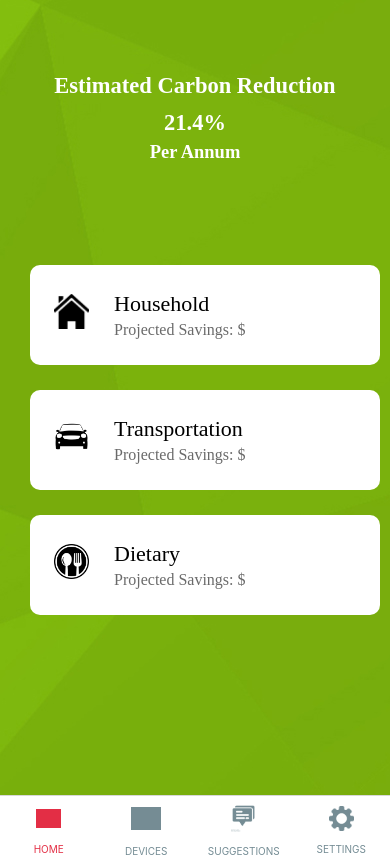
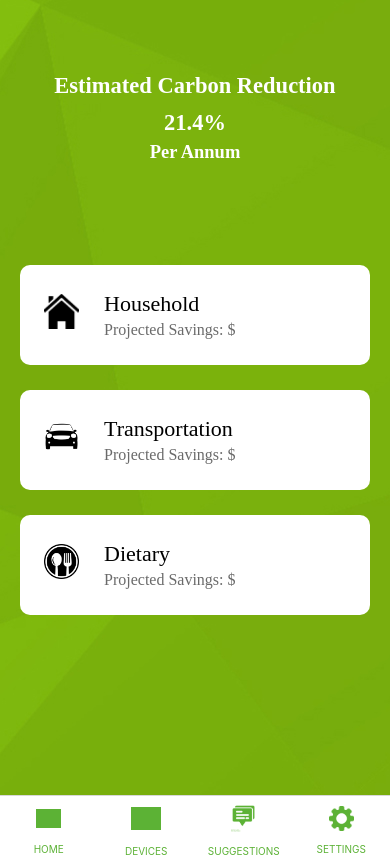
Before and after one commit to tahahashmat/EcoPal, a React Native app: screen /Home in a window 390 px wide. Built offline with nearby package versions, Linux system fonts and the light colour scheme; no server answers; grey boxes are pictures that could not be loaded.

Commit message:
changes to front end

```diff
--- a/package.json
+++ b/package.json
@@ -29,6 +29,7 @@
     "react-native-safe-area-context": "^3.3.2",
     "react-native-screens": "3.8.0",
     "react-native-svg": "^12.1.1",
+    "react-native-table-component": "^1.2.1",
     "react-native-vector-icons": "^9.0.0",
     "react-native-web": "0.17.1",
     "react-navigation-drawer": "^2.7.1",
--- a/screens/Breakfast.js
+++ b/screens/Breakfast.js
@@ -1,8 +1,8 @@
 import React, { useEffect, useState, useContext } from "react";
-
-import { View, ScrollView, Text, TouchableOpacity, StyleSheet } from "react-native";
-import { Overlay } from "react-native-elements";
+import { View, ScrollView, Text, TouchableOpacity, StyleSheet, FlatList } from "react-native";
+import { Overlay, Icon } from "react-native-elements";
 import DropDownPicker from "react-native-dropdown-picker";
+import { Table, Row, Rows } from 'react-native-table-component';
 import { StateContext } from "./StateProvider";
 import {db, firebase} from "../firebase"
 
@@ -230,23 +230,43 @@ const Breakfast = () => {
 
   return (
     <ScrollView style={{ height: "100%" }}>
-      <View style={{ display: "flex", flex: 1,  alignItems: "center", paddingTop: 40,  }}>
-      <Text style={{ fontSize: 36, fontWeight: "bold", marginBottom: 20 }}>
+      <View style={{ display: "flex", flex: 1,  alignItems: "center", paddingTop: 40 }}>
+
+      {/* Main Heading */}
+
+      <Text style={{ fontSize: 30, fontWeight: "bold", marginBottom: 20, marginTop: 30 }}>
         Food Items
       </Text>
-      {breakfastListItems.map((item) => (
-        <View style={{ flexDirection: "row",  alignItems: "center", paddingTop: 40,  }}>
-        <Text style={{ fontSize: 20 }}>
-          {item.type},{item.servings}
-        </Text>
-        <TouchableOpacity style={styles.editButton} onPress={() => handleDelete(item)}>
-          <Text style={{color: "white", fontWeight: "bold"}}>Delete</Text>
+
+      {/* Adding All the Items in a drop down */}
+
+      <View style={styles.wrapper}>
+            <Text style={styles.row1}> Item </Text>
+            <Text style={styles.row1}> Serving </Text>
+      </View>
+
+    {breakfastListItems.map((item) => (
+
+     <View style={styles.tableList} >
+
+          <View style={styles.wrapper}>
+            <Text style={styles.row2}> {item.type} </Text>
+            <Text style={styles.row3}> {item.servings} </Text>
+        <TouchableOpacity style={styles.deleteButton} onPress={() => handleDelete(item)}>
+          <Icon name= "delete" color= "white"/>
         </TouchableOpacity>
-        </View>
+
+          </View>
+
+
+      </View>
+
       ))}
-      <TouchableOpacity style={styles.button} onPress={toggleOverlay}>
-        <Text style={styles.buttonText}>Add Item</Text>
+
+      <TouchableOpacity style={styles.floatingActionButton} onPress={toggleOverlay}>
+        <Icon name='add' color="white"/>
       </TouchableOpacity>
+
       <Overlay
         overlayStyle={{ borderRadius: 10, margin: 10 }}
         isVisible={visible}
@@ -322,13 +342,16 @@ const styles = StyleSheet.create({
     alignItems: "center",
     marginTop: 40,
   },
-  editButton: {
+  deleteButton: {
     backgroundColor: "#228B22",
-    width: 100,
-    padding: 5,
-    borderRadius: 10,
-    alignItems: "center",
-    marginLeft: 20,
+    width: 35,
+    height: 35,
+    padding: 2,
+    borderRadius: 50,
+    marginLeft: 10,
+    marginRight: 10,
+    justifyContent:'center',
+    alignItems: 'center',
   },
   buttonText: {
     color: "white",
@@ -363,6 +386,61 @@ const styles = StyleSheet.create({
     alignItems: "center",
     flexDirection: "row",
     flex: 4,
-    marginRight: 10,
   },
+
+  tableList:{
+    flex:1,
+    width: '100%',
+  },
+
+  wrapper:{
+    flexDirection:'row',
+    flexWrap:'wrap',
+    borderBottomWidth: 1,
+  },
+
+  row1:{
+    width:'100%',
+    flex:1,
+    fontSize: 15,
+    paddingHorizontal: 2,
+    paddingVertical: 10,
+    alignItems: "center",
+    fontWeight: "bold"
+  },
+
+  row2:{
+    width:'100%',
+    flex:1,
+    fontSize: 15,
+    paddingHorizontal: 2,
+    paddingVertical: 10,
+    alignItems: "center",
+  },
+
+  row3:{
+    width:'100%',
+    flex:1,
+    fontSize: 15,
+    paddingHorizontal: 2,
+    paddingVertical: 10,
+    marginLeft: 70,
+    alignItems: "center",
+  },
+
+
+  floatingActionButton: {
+    position:'absolute',
+    backgroundColor: 'green',
+    width: 55,
+    height: 55,
+    top: 680,
+    left: 300,
+    zIndex:5,
+    borderRadius:100,
+    justifyContent:'center',
+    alignItems: 'center',
+  },
+
+
 });
--- a/screens/Dinner.js
+++ b/screens/Dinner.js
@@ -1,8 +1,8 @@
 import React, { useEffect, useState, useContext } from "react";
-
-import { View, ScrollView, Text, TouchableOpacity, StyleSheet } from "react-native";
-import { Overlay } from "react-native-elements";
+import { View, ScrollView, Text, TouchableOpacity, StyleSheet, FlatList } from "react-native";
+import { Overlay, Icon } from "react-native-elements";
 import DropDownPicker from "react-native-dropdown-picker";
+import { Table, Row, Rows } from 'react-native-table-component';
 import { StateContext } from "./StateProvider";
 import {db, firebase} from "../firebase"
 
@@ -227,23 +227,43 @@ const Dinner = () => {
 
   return (
     <ScrollView style={{ height: "100%" }}>
-      <View style={{ display: "flex", flex: 1,  alignItems: "center", paddingTop: 40,  }}>
-      <Text style={{ fontSize: 36, fontWeight: "bold", marginBottom: 20 }}>
+      <View style={{ display: "flex", flex: 1,  alignItems: "center", paddingTop: 40 }}>
+
+      {/* Main Heading */}
+
+      <Text style={{ fontSize: 30, fontWeight: "bold", marginBottom: 20, marginTop: 30 }}>
         Food Items
       </Text>
-      {dinnerListItems.map((item) => (
-        <View style={{ flexDirection: "row",  alignItems: "center", paddingTop: 40,  }}>
-        <Text style={{ fontSize: 20 }}>
-          {item.type},{item.servings}
-        </Text>
-        <TouchableOpacity style={styles.editButton} onPress={() => handleDelete(item)}>
-          <Text style={{color: "white", fontWeight: "bold"}}>Delete</Text>
+
+      {/* Adding All the Items in a drop down */}
+
+      <View style={styles.wrapper}>
+            <Text style={styles.row1}> Item </Text>
+            <Text style={styles.row1}> Serving </Text>
+      </View>
+
+    {dinnerListItems.map((item) => (
+
+     <View style={styles.tableList} >
+
+          <View style={styles.wrapper}>
+            <Text style={styles.row2}> {item.type} </Text>
+            <Text style={styles.row3}> {item.servings} </Text>
+        <TouchableOpacity style={styles.deleteButton} onPress={() => handleDelete(item)}>
+          <Icon name= "delete" color= "white"/>
         </TouchableOpacity>
-        </View>
+
+          </View>
+
+
+      </View>
+
       ))}
-      <TouchableOpacity style={styles.button} onPress={toggleOverlay}>
-        <Text style={styles.buttonText}>Add Item</Text>
+
+      <TouchableOpacity style={styles.floatingActionButton} onPress={toggleOverlay}>
+        <Icon name='add' color="white"/>
       </TouchableOpacity>
+
       <Overlay
         overlayStyle={{ borderRadius: 10, margin: 10 }}
         isVisible={visible}
@@ -319,13 +339,16 @@ const styles = StyleSheet.create({
     alignItems: "center",
     marginTop: 40,
   },
-  editButton: {
+  deleteButton: {
     backgroundColor: "#228B22",
-    width: 100,
-    padding: 5,
-    borderRadius: 10,
-    alignItems: "center",
-    marginLeft: 20,
+    width: 35,
+    height: 35,
+    padding: 2,
+    borderRadius: 50,
+    marginLeft: 10,
+    marginRight: 10,
+    justifyContent:'center',
+    alignItems: 'center',
   },
   buttonText: {
     color: "white",
@@ -362,4 +385,60 @@ const styles = StyleSheet.create({
     flex: 4,
     marginRight: 10,
   },
+
+  tableList:{
+    flex:1,
+    width: '100%',
+  },
+
+  wrapper:{
+    flexDirection:'row',
+    flexWrap:'wrap',
+    borderBottomWidth: 1,
+  },
+
+  row1:{
+    width:'100%',
+    flex:1,
+    fontSize: 15,
+    paddingHorizontal: 2,
+    paddingVertical: 10,
+    alignItems: "center",
+    fontWeight: "bold"
+  },
+
+  row2:{
+    width:'100%',
+    flex:1,
+    fontSize: 15,
+    paddingHorizontal: 2,
+    paddingVertical: 10,
+    alignItems: "center",
+  },
+
+  row3:{
+    width:'100%',
+    flex:1,
+    fontSize: 15,
+    paddingHorizontal: 2,
+    paddingVertical: 10,
+    marginLeft: 70,
+    alignItems: "center",
+  },
+
+
+  floatingActionButton: {
+    position:'absolute',
+    backgroundColor: 'green',
+    width: 55,
+    height: 55,
+    top: 680,
+    left: 300,
+    zIndex:5,
+    borderRadius:100,
+    justifyContent:'center',
+    alignItems: 'center',
+  },
+
+
 });
--- a/screens/Home.js
+++ b/screens/Home.js
@@ -18,7 +18,7 @@ const Home = ({ navigation }) => {
       />
       <HomeStack.Screen options={{}} name="Household" component={Household} />
       <HomeStack.Screen
-        options={{}}
+        options={{headerShown: false}}
         name="Transportation"
         component={Transportation}
       />
--- a/screens/HomeScreen.js
+++ b/screens/HomeScreen.js
@@ -40,11 +40,11 @@ const HomeScreen = () => {
                                 style={{
                                     width: 25,
                                     height: 25,
-                                    tintColor: focused ? '#e32f45' : '#748c94',
+                                    tintColor: focused ? '#5cb236' : '#5cb236',
                                 }}
                             />
                             <Text
-                                style={{color: focused ? '#e32f45' : '#748c94', fontSize: 10}}> HOME
+                                style={{color: focused ? '#5cb236' : '#5cb236', fontSize: 10}}> HOME
                             </Text>
                         </View>
                     ),
@@ -63,11 +63,11 @@ const HomeScreen = () => {
                                 style={{
                                     width: 30,
                                     height: 30,
-                                    tintColor: focused ? '#e32f45' : '#748c94',
+                                    tintColor: focused ? '#5cb236' : '#5cb236',
                                 }}
                             />
                             <Text
-                                style={{color: focused ? '#e32f45' : '#748c94', fontSize: 10}}> DEVICES
+                                style={{color: focused ? '#5cb236' : '#5cb236', fontSize: 10}}> DEVICES
                             </Text>
                         </View>
                     ),
@@ -86,11 +86,11 @@ const HomeScreen = () => {
                                 style={{
                                     width: 30,
                                     height: 30,
-                                    tintColor: focused ? '#e32f45' : '#748c94',
+                                    tintColor: focused ? '#5cb236' : '#5cb236',
                                 }}
                             />
                             <Text
-                                style={{color: focused ? '#e32f45' : '#748c94', fontSize: 10}}> SUGGESTIONS
+                                style={{color: focused ? '#5cb236' : '#5cb236', fontSize: 10}}> SUGGESTIONS
                             </Text>
                         </View>
                     ),
@@ -108,11 +108,11 @@ const HomeScreen = () => {
                                 style={{
                                     width: 25,
                                     height: 25,
-                                    tintColor: focused ? '#e32f45' : '#748c94',
+                                    tintColor: focused ? '#5cb236' : '#5cb236',
                                 }}
                             />
                             <Text
-                                style={{color: focused ? '#e32f45' : '#748c94', fontSize: 10}}> SETTINGS
+                                style={{color: focused ? '#5cb236' : '#5cb236', fontSize: 10}}> SETTINGS
                             </Text>
                         </View>
                     ),
@@ -126,7 +126,7 @@ const HomeScreen = () => {
 
 const styles = StyleSheet.create({
     shadow: {
-        shadowColor: '#7F5DF0',
+        shadowColor: '#49dd08',
         shadowOffset: {
             width: 0,
             height: 10,
--- a/screens/Lunch.js
+++ b/screens/Lunch.js
@@ -1,8 +1,8 @@
 import React, { useEffect, useState, useContext } from "react";
-
-import { View, ScrollView, Text, TouchableOpacity, StyleSheet } from "react-native";
-import { Overlay } from "react-native-elements";
+import { View, ScrollView, Text, TouchableOpacity, StyleSheet, FlatList } from "react-native";
+import { Overlay, Icon } from "react-native-elements";
 import DropDownPicker from "react-native-dropdown-picker";
+import { Table, Row, Rows } from 'react-native-table-component';
 import { StateContext } from "./StateProvider";
 import {db, firebase} from "../firebase"
 
@@ -227,23 +227,43 @@ const Lunch = () => {
 
   return (
     <ScrollView style={{ height: "100%" }}>
-    <View style={{ display: "flex", flex: 1,  alignItems: "center", paddingTop: 40,  }}>
-      <Text style={{ fontSize: 36, fontWeight: "bold", marginBottom: 20 }}>
+      <View style={{ display: "flex", flex: 1,  alignItems: "center", paddingTop: 40 }}>
+
+      {/* Main Heading */}
+
+      <Text style={{ fontSize: 30, fontWeight: "bold", marginBottom: 20, marginTop: 30 }}>
         Food Items
       </Text>
-      {lunchListItems.map((item) => (
-        <View style={{ flexDirection: "row",  alignItems: "center", paddingTop: 40,  }}>
-        <Text style={{ fontSize: 20 }}>
-          {item.type},{item.servings}
-        </Text>
-        <TouchableOpacity style={styles.editButton} onPress={() => handleDelete(item)}>
-          <Text style={{color: "white", fontWeight: "bold"}}>Delete</Text>
+
+      {/* Adding All the Items in a drop down */}
+
+      <View style={styles.wrapper}>
+            <Text style={styles.row1}> Item </Text>
+            <Text style={styles.row1}> Serving </Text>
+      </View>
+
+    {lunchListItems.map((item) => (
+
+     <View style={styles.tableList} >
+
+          <View style={styles.wrapper}>
+            <Text style={styles.row2}> {item.type} </Text>
+            <Text style={styles.row3}> {item.servings} </Text>
+        <TouchableOpacity style={styles.deleteButton} onPress={() => handleDelete(item)}>
+          <Icon name= "delete" color= "white"/>
         </TouchableOpacity>
-        </View>
+
+          </View>
+
+
+      </View>
+
       ))}
-      <TouchableOpacity style={styles.button} onPress={toggleOverlay}>
-        <Text style={styles.buttonText}>Add Item</Text>
+
+      <TouchableOpacity style={styles.floatingActionButton} onPress={toggleOverlay}>
+        <Icon name='add' color="white"/>
       </TouchableOpacity>
+
       <Overlay
         overlayStyle={{ borderRadius: 10, margin: 10 }}
         isVisible={visible}
@@ -319,13 +339,16 @@ const styles = StyleSheet.create({
     alignItems: "center",
     marginTop: 40,
   },
-  editButton: {
+  deleteButton: {
     backgroundColor: "#228B22",
-    width: 100,
-    padding: 5,
-    borderRadius: 10,
-    alignItems: "center",
-    marginLeft: 20,
+    width: 35,
+    height: 35,
+    padding: 2,
+    borderRadius: 50,
+    marginLeft: 10,
+    marginRight: 10,
+    justifyContent:'center',
+    alignItems: 'center',
   },
   buttonText: {
     color: "white",
@@ -362,4 +385,59 @@ const styles = StyleSheet.create({
     flex: 4,
     marginRight: 10,
   },
+  tableList:{
+    flex:1,
+    width: '100%',
+  },
+
+  wrapper:{
+    flexDirection:'row',
+    flexWrap:'wrap',
+    borderBottomWidth: 1,
+  },
+
+  row1:{
+    width:'100%',
+    flex:1,
+    fontSize: 15,
+    paddingHorizontal: 2,
+    paddingVertical: 10,
+    alignItems: "center",
+    fontWeight: "bold"
+  },
+
+  row2:{
+    width:'100%',
+    flex:1,
+    fontSize: 15,
+    paddingHorizontal: 2,
+    paddingVertical: 10,
+    alignItems: "center",
+  },
+
+  row3:{
+    width:'100%',
+    flex:1,
+    fontSize: 15,
+    paddingHorizontal: 2,
+    paddingVertical: 10,
+    marginLeft: 70,
+    alignItems: "center",
+  },
+
+
+  floatingActionButton: {
+    position:'absolute',
+    backgroundColor: 'green',
+    width: 55,
+    height: 55,
+    top: 680,
+    left: 300,
+    zIndex:5,
+    borderRadius:100,
+    justifyContent:'center',
+    alignItems: 'center',
+  },
+
+
 });
--- a/screens/MainShow.js
+++ b/screens/MainShow.js
@@ -95,7 +95,7 @@ const MainShow = ({ navigation }) => {
             width: 350,
             paddingVertical: SIZES.padding,
             paddingHorizontal: SIZES.padding,
-            marginLeft: 30,
+            marginLeft: 20,
             marginRight: SIZES.padding,
             borderRadius: 10,
             backgroundColor: COLORS.white,
@@ -130,7 +130,7 @@ const MainShow = ({ navigation }) => {
             width: 350,
             paddingVertical: SIZES.padding,
             paddingHorizontal: SIZES.padding,
-            marginLeft: 30,
+            marginLeft: 20,
             marginRight: SIZES.padding,
             borderRadius: 10,
             backgroundColor: COLORS.white,
@@ -166,7 +166,7 @@ const MainShow = ({ navigation }) => {
             width: 350,
             paddingVertical: SIZES.padding,
             paddingHorizontal: SIZES.padding,
-            marginLeft: 30,
+            marginLeft: 20,
             marginRight: SIZES.padding,
             borderRadius: 10,
             backgroundColor: COLORS.white,
@@ -204,7 +204,7 @@ const MainShow = ({ navigation }) => {
 
 const styles = StyleSheet.create({
   shadow: {
-    shadowColor: "#7F5DF0",
+    shadowColor: "green",
     shadowOffset: {
       width: 0,
       height: 10,
--- a/screens/TransportationMenu.js
+++ b/screens/TransportationMenu.js
@@ -1,8 +1,8 @@
 import React, { useEffect, useState, useContext } from "react";
-
-import { View, ScrollView, Text, TouchableOpacity, StyleSheet, TextInput } from "react-native";
-import { Overlay } from "react-native-elements";
+import { View, ScrollView, Text, TouchableOpacity, StyleSheet, FlatList, TextInput } from "react-native";
+import { Overlay, Icon } from "react-native-elements";
 import DropDownPicker from "react-native-dropdown-picker";
+import { Table, Row, Rows } from 'react-native-table-component';
 import { StateContext } from "./StateProvider";
 import {db, firebase} from "../firebase"
 
@@ -227,22 +227,41 @@ const TransportationMenu = () => {
 
   return (
     <ScrollView style={{ height: "100%" }}>
-      <View style={{ display: "flex", flex: 1,  alignItems: "center", paddingTop: 40,  }}>
-      <Text style={{ fontSize: 36, fontWeight: "bold", marginBottom: 20 }}>
-        Transportation Events
+      <View style={{ display: "flex", flex: 1,  alignItems: "center", paddingTop: 40 }}>
+
+      {/* Main Heading */}
+
+      <Text style={{ fontSize: 30, fontWeight: "bold", marginBottom: 20, marginTop: 30 }}>
+        Transportation List
       </Text>
-      {transportationListItems.map((item) => (
-        <View style={{ flexDirection: "row",  alignItems: "center", paddingTop: 40,  }}>
-        <Text style={{ fontSize: 20 }}>
-          {item.type},{item.distance}
-        </Text>
-        <TouchableOpacity style={styles.editButton} onPress={() => handleDelete(item)}>
-          <Text style={{color: "white", fontWeight: "bold"}}>Delete</Text>
+
+      {/* Adding All the Items in a drop down */}
+
+      <View style={styles.wrapper}>
+            <Text style={styles.row1}> Transport Method </Text>
+            <Text style={styles.row1}> Distance (km/h) </Text>
+      </View>
+
+    {transportationListItems.map((item) => (
+
+     <View style={styles.tableList} >
+
+          <View style={styles.wrapper}>
+            <Text style={styles.row2}> {item.type} </Text>
+            <Text style={styles.row3}> {item.distance} </Text>
+        <TouchableOpacity style={styles.deleteButton} onPress={() => handleDelete(item)}>
+          <Icon name= "delete" color= "white"/>
         </TouchableOpacity>
-        </View>
+
+          </View>
+
+
+      </View>
+
       ))}
-      <TouchableOpacity style={styles.button} onPress={toggleOverlay}>
-        <Text style={styles.buttonText}>Add Event</Text>
+
+      <TouchableOpacity style={styles.floatingActionButton} onPress={toggleOverlay}>
+        <Icon name='add' color="white"/>
       </TouchableOpacity>
       <Overlay
         overlayStyle={{ borderRadius: 10, margin: 10 }}
@@ -304,13 +323,16 @@ const styles = StyleSheet.create({
     alignItems: "center",
     marginTop: 40,
   },
-  editButton: {
+  deleteButton: {
     backgroundColor: "#228B22",
-    width: 100,
-    padding: 5,
-    borderRadius: 10,
-    alignItems: "center",
-    marginLeft: 20,
+    width: 35,
+    height: 35,
+    padding: 2,
+    borderRadius: 50,
+    marginLeft: 10,
+    marginRight: 10,
+    justifyContent:'center',
+    alignItems: 'center',
   },
   buttonText: {
     color: "white",
@@ -347,4 +369,59 @@ const styles = StyleSheet.create({
     flex: 4,
     marginRight: 10,
   },
+  tableList:{
+    flex:1,
+    width: '100%',
+  },
+
+  wrapper:{
+    flexDirection:'row',
+    flexWrap:'wrap',
+    borderBottomWidth: 1,
+  },
+
+  row1:{
+    width:'100%',
+    flex:1,
+    fontSize: 15,
+    paddingHorizontal: 2,
+    paddingVertical: 10,
+    alignItems: "center",
+    fontWeight: "bold"
+  },
+
+  row2:{
+    width:'100%',
+    flex:1,
+    fontSize: 15,
+    paddingHorizontal: 2,
+    paddingVertical: 10,
+    alignItems: "center",
+  },
+
+  row3:{
+    width:'100%',
+    flex:1,
+    fontSize: 15,
+    paddingHorizontal: 2,
+    paddingVertical: 10,
+    marginLeft: 70,
+    alignItems: "center",
+  },
+
+
+  floatingActionButton: {
+    position:'absolute',
+    backgroundColor: 'green',
+    width: 55,
+    height: 55,
+    top: 680,
+    left: 300,
+    zIndex:5,
+    borderRadius:100,
+    justifyContent:'center',
+    alignItems: 'center',
+  },
+
+
 });
--- a/screens/TransportationSubmit.js
+++ b/screens/TransportationSubmit.js
@@ -1,28 +1,138 @@
 import React, { PureComponent } from "react";
-import { View, Text, TouchableOpacity, StyleSheet } from "react-native";
+import {VictoryChart, VictoryGroup, VictoryBar, VictoryLegend} from 'victory-native';
+import { View, Text, TouchableOpacity, StyleSheet, Dimensions} from "react-native";
+import {Icon} from 'react-native-elements'
 
 const TransportationSubmit = ({ navigation }) => {
   return (
-    <View style={{ flex: 1 }}>
-      <Text>Monthly, Daily</Text>
-      <Text>Graph</Text>
-      <Text>Submit Button</Text>
-      <View
-        style={{
-          justifyContent: "center",
-          alignItems: "center",
-          width: "100%",
-        }}
-      >
-        <TouchableOpacity
-          onPress={() => navigation.navigate("TransportationMenu")}
-          style={styles.button}
-        >
-          <Text style={styles.buttonText}>Submit Data</Text>
-        </TouchableOpacity>
-      </View>
+    <>
+
+    <View style={{ flex: 1, marginTop: 50}}>
+
+    <Text style={styles.title}>Past Week</Text>
+    <View>
+      <VictoryChart>
+        <VictoryGroup offset={20}>
+          <VictoryBar data={dailydata.actual}
+            data={dailydata.actual}
+            style={{
+              data: {
+                fill: 'green',
+              },
+            }}
+          />
+          <VictoryBar
+          data={dailydata.planned}
+          style={{
+            data: {
+              fill: 'orange',
+            },
+          }} />
+        </VictoryGroup>
+        <VictoryLegend
+          x={Dimensions.get('screen').width / 2 - 100}
+          orientation="horizontal"
+          alignItems='center'
+          gutter={20}
+          data={[
+            {
+              name: 'CO2 Consumption',
+              symbol: {
+                fill: 'green',
+              },
+            },
+            {
+              name: 'Target',
+              symbol: {
+                fill: 'orange',
+              },
+            },
+          ]}
+       />
+      </VictoryChart>
     </View>
+
+
+{/*
+  <Text style={styles.title}>Past 6 Months</Text>
+    <View>
+      <VictoryChart>
+        <VictoryGroup offset={20}>
+          <VictoryBar data={monthlydata.actual}
+            data={monthlydata.actual}
+            style={{
+              data: {
+                fill: 'green',
+              },
+            }}
+          />
+          <VictoryBar
+          data={monthlydata.planned}
+          style={{
+            data: {
+              fill: 'orange',
+            },
+          }} />
+        </VictoryGroup>
+        <VictoryLegend
+          x={Dimensions.get('screen').width / 2 - 100}
+          orientation="horizontal"
+          gutter={20}
+          data={[
+            {
+              name: 'CO2 Consumption',
+              symbol: {
+                fill: 'green'
+              },
+            },
+            {
+              name: 'Target',
+              symbol: {
+                fill: 'orange'
+            },
+            },
+          ]}
+
+       />
+      </VictoryChart>
+    </View>
+
+        */}
+
+  </View>
+
+
+  <TouchableOpacity style={styles.floatingActionButton} onPress={() => navigation.navigate("TransportationMenu")}>
+
+    <Icon name='add' color="white"/>
+
+  </TouchableOpacity>
+
+
+
+  </>
   );
+};
+
+const dailydata = {
+  planned: [null,
+    {x: 'Mon', y: 30},
+    {x: 'Tues', y: 30},
+    {x: 'Wed', y: 30},
+    {x: 'Thurs', y: 30},
+    {x: 'Fri', y: 30},
+    {x: 'Sat', y: 30},
+    {x: 'Sun', y: 30},
+  ],
+  actual: [
+    {x: 'Mon', y:50},
+    {x: 'Tues', y:80},
+    {x: 'Wed', y:45},
+    {x: 'Thurs', y:30},
+    {x: 'Fri', y:55},
+    {x: 'Sat', y:55},
+    {x: 'Sun', y:55},
+  ],
 };
 
 export default TransportationSubmit;
@@ -41,4 +151,23 @@ const styles = StyleSheet.create({
     fontWeight: "700",
     fontSize: 16,
   },
+  title: {
+    marginTop: 18,
+    fontSize: 20,
+    alignSelf: "center",
+    fontWeight: 'bold',
+    marginBottom: 20,
+  },
+
+  floatingActionButton: {
+    backgroundColor: 'green',
+    width: 55,
+    height: 55,
+    position: 'absolute',
+    bottom: 45,
+    right: 10,
+    borderRadius:100,
+    justifyContent:'center',
+    alignItems: 'center',
+  },
 });
```
Also changed, not shown: navigation/Tabs.js (+9 -9 lines), 2 other files (tests, documents, lock files or other folders).
